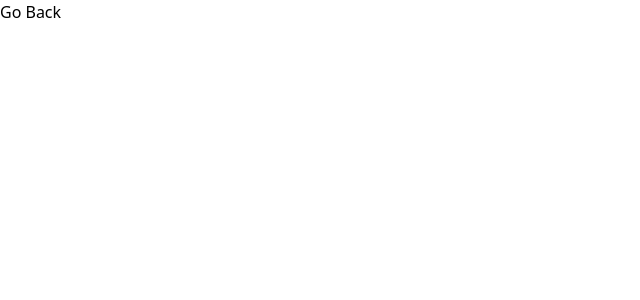
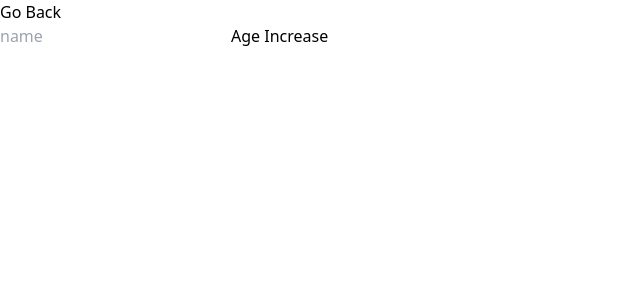
Before and after one commit to Michael-Bombini/practice-react-projects, a React (Vite) app: page /use-effect in a window 1280 px wide. Before the commit this address had no page. Shown: the top 300 px of the page, without its empty margins (0-640 px from the left). Built offline with nearby package versions, Linux system fonts and the light colour scheme.

Commit message:
use effects exercise

```diff
--- a/src/App.tsx
+++ b/src/App.tsx
@@ -3,6 +3,7 @@ import index from "./pages";
 import UserCardPage from "./pages/UserCardPage";
 import ArrayLettersPage from "./pages/ArrayLettersPage";
 import NameCounterPage from "./pages/NameCounterPage";
+import UseEffectPage from "./pages/UseEffectPage";
 
 export default function App() {
   const navigate = useNavigate();
@@ -19,6 +20,7 @@ export default function App() {
         <Route path="/user-card" Component={UserCardPage} />
         <Route path="/array-letters" Component={ArrayLettersPage} />
         <Route path="/name-counter" Component={NameCounterPage} />
+        <Route path="/use-effect" Component={UseEffectPage} />
       </Routes>
     </div>
   );
--- /dev/null
+++ b/src/components/useeffect/UseEffect.tsx
@@ -0,0 +1,56 @@
+import { useEffect, useState } from "react";
+
+export default function UseEffect() {
+  const [name, setName] = useState<string>("");
+  const [age, setAge] = useState<number>(0);
+
+  useEffect(() => {
+    console.log("Re - Render");
+  });
+
+  useEffect(() => {
+    console.log("Mounts");
+  }, []);
+
+  useEffect(() => {
+    console.log("Name or Age changed", name, age);
+  }, [name, age]);
+
+  useEffect(() => {
+    document.title = name;
+  }, [name]);
+
+  useEffect(() => {
+
+    return () => {
+        console.log('Unmounts')
+    }
+  },[])
+
+  useEffect(() => {
+    const timeout = setTimeout(() => {
+      console.log("new name is ", name);
+    }, 1000);
+    //IS recommend cleaning up asynchronous effects when the component is unmounted.
+    return () => {
+      clearTimeout(timeout);
+    };
+  }, [name]);
+
+  return (
+    <div className="text-white">
+      <input
+        className="text-black"
+        type="text"
+        placeholder="name"
+        onChange={(e) => setName(e.target.value)}
+      />
+      <button
+        className="bg-white mx-4 text-black"
+        onClick={() => setAge((prev) => prev + 1)}
+      >
+        Age Increase
+      </button>
+    </div>
+  );
+}
--- /dev/null
+++ b/src/pages/UseEffectPage.tsx
@@ -0,0 +1,9 @@
+import UseEffect from "../components/useeffect/UseEffect";
+
+export default function UseEffectPage() {
+  return (
+    <div>
+      <UseEffect />
+    </div>
+  );
+}
--- a/src/pages/index.tsx
+++ b/src/pages/index.tsx
@@ -19,6 +19,10 @@ export default function index() {
       link: "name-counter",
       text: "Name Counter",
     },
+    {
+      link: "use-effect",
+      text: "Use Effect",
+    },
   ];
 
   return (
@@ -28,7 +32,7 @@ export default function index() {
       <div className="max-w-screen-md mx-auto my-12">
         <div className="grid grid-cols-2 sm:grid-cols-3 lg:grid-cols-4 gap-12">
           {pagesLinks.map((link) => (
-            <Link to={link.link} className="bg-white text-center rounded-sm">
+            <Link to={link.link} className="bg-white text-center rounded-sm" key={link.link}>
               {link.text}
             </Link>
           ))}
```
